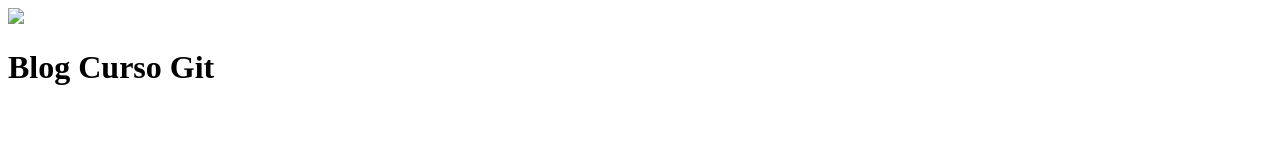
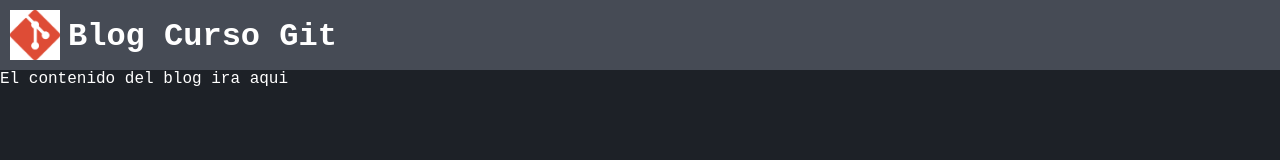
Before and after one commit to RichardMontenegroJimenez/curso-git, a plain HTML site: page index.html in a window 1280 px wide. Drawn offline with Linux system fonts and the light colour scheme; a web font is replaced by a local one.

Commit message:
Create navbar

```diff
--- a/index.html
+++ b/index.html
@@ -10,13 +10,14 @@
       href="https://fonts.googleapis.com/css2?family=Overpass+Mono&display=swap"
       rel="stylesheet"
     />
-    <link rel="stylesheet" href="style.css">
+    <link rel="stylesheet" href="style.css" />
     <title>Blog Prueba Git</title>
   </head>
   <body>
-      <div>
-          <img src="img/descarga.png">
-          <h1>Blog Curso Git</h1>
-      </div>
+    <div class="bar">
+      <img class="logo" src="img/git.png" />
+      <h1>Blog Curso Git</h1>
+    </div>
+    <div>El contenido del blog ira aqui</div>
   </body>
 </html>
--- /dev/null
+++ b/style.css
@@ -0,0 +1,24 @@
+body {
+    background-color: #1d2127;
+    color: #fff;
+    font-family: "Overpass Mono", monospace;
+    padding:0;
+    margin: 0;
+}
+
+h1 {
+    margin: 0 0 0 8px;
+    padding-top: 8px;
+}
+
+.bar {
+    background-color: #464b55;
+    padding: 10px;
+    display: flex;
+
+}
+
+.logo {
+    width: 50px;
+    height: 50px;
+}
```
Also changed, not shown: img/git.png (added).
